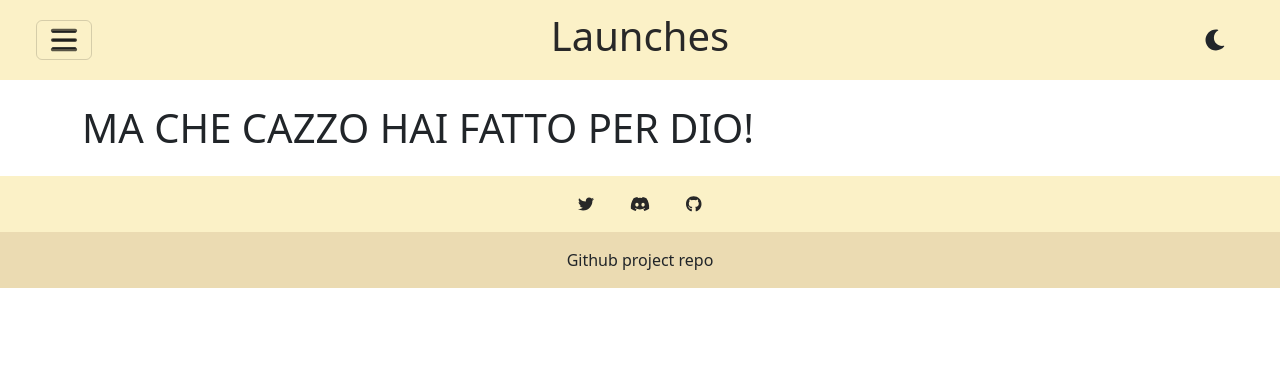
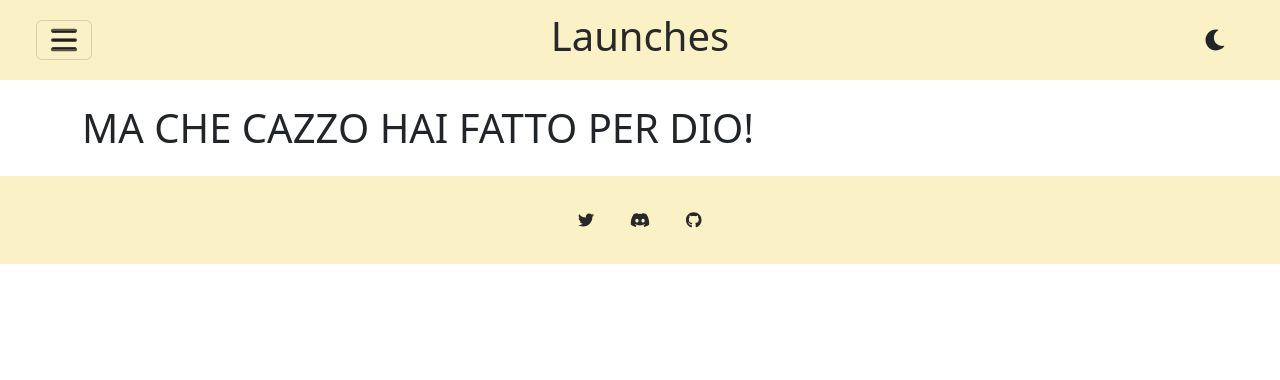
Before and after one commit to deltaplanoo/LaunchBot, a Django app: page / in a window 1280 px wide. Shown: the top 380 px of the page. Run offline with Django 4.2, Linux system fonts and the light colour scheme.

Commit message:
dio boia non funziona un cazzo

```diff
--- a/myapp/static/css/styles.css
+++ b/myapp/static/css/styles.css
@@ -5,13 +5,11 @@
   --hf-bg-color: var(--gb-light0);
   --body-color: var(--gb-dark0);
   --body-bg-color: var(--gb-light0_hard);
-  --copyright-bg-color: var(--gb-light1);
 
   /* DARK THEME */
   --hf-bg-color-dark: var(--gb-dark0);
   --body-color-dark: var(--gb-light0);
   --body-bg-color-dark: var(--gb-dark0_hard);
-  --copyright-bg-color-dark: var(--gb-dark1);
 }
 
 body.dark-mode{
@@ -25,10 +23,6 @@ footer, footer a {
   color: var(--body-color);
   text-decoration: none;
 }
-footer #copyright,
-footer #copyright a {
-  background-color: var(--copyright-bg-color);
-}
 body.dark-mode header,
 body.dark-mode header a,
 body.dark-mode a.nav-link,
@@ -38,10 +32,6 @@ body.dark-mode footer a {
   background-color: var(--hf-bg-color-dark);
   color: var(--body-color-dark);
   text-decoration: none;
-}
-body.dark-mode footer #copyright,
-body.dark-mode footer #copyright a {
-  background-color: var(--copyright-bg-color-dark);
 }
 
 body {
--- a/myapp/static/js/script.js
+++ b/myapp/static/js/script.js
@@ -1,31 +1,19 @@
-const themeToggle = document.getElementById('theme-toggle');
+document.addEventListener('DOMContentLoaded', function() {
   const body = document.body;
+  const themeToggle = document.getElementById('themeToggle');
 
-// Conditionally format rows
-function condFormat() {
-  var rows = document.querySelectorAll('table tr');
-  rows.forEach(function(row) {
-    if (row.cells[0].textContent === 'TBC') {
-      row.classList.add('table-warning');
-    }else if (row.cells[0].textContent === 'Go') {
-      row.classList.add('table-success');
-    }
-  });
-}
-
-themeToggle.addEventListener('click', function () {
-  // Toggle dark mode for the body
+  function themeSwitch() {
     body.classList.toggle('dark-mode');
 
-  // Toggle dark mode for every table
     const tables = document.querySelectorAll('table');
     tables.forEach(table => {
       table.classList.toggle('table-dark');
     });
 
-  // Update the theme toggle button icon
     const isDarkMode = body.classList.contains('dark-mode');
     themeToggle.innerHTML = isDarkMode ? '<i class="fas fa-sun"></i>' : '<i class="fas fa-moon"></i>';
+  }
+
+  // Add event listener for themeToggle button
+  themeToggle.addEventListener('click', themeSwitch);
 });
-
-document.addEventListener('DOMContentLoaded', condFormat);
--- a/myapp/templates/base.html
+++ b/myapp/templates/base.html
@@ -61,33 +61,29 @@
   </main>
 
   <footer class="text-center mt-auto">
-    <div class="container-fluid pt-3">
+    <div class="container-fluid py-3">
       <!-- Section: Social media -->
-      <section class="mb-3">
+      <section class="my-3">
         <!-- Twitter -->
-        <a class="m-3" href="https://x.com/cianiPie" target="_blank"
+        <a class="mx-3" href="https://x.com/cianiPie" target="_blank"
           role="button" data-mdb-ripple-color="dark"><i class="fab fa-twitter"></i>
         </a>
         <!-- Discord -->
-        <a class="m-3" href="https://discord.com/users/683776029994778651" target="_blank" role="button"
+        <a class="mx-3" href="https://discord.com/users/683776029994778651" target="_blank" role="button"
           data-mdb-ripple-color="dark"><i class="fab fa-discord"></i></a>
         <!-- Github -->
-        <a class="m-3" href="https://github.com/deltaplanoo" target="_blank"
+        <a class="mx-3" href="https://github.com/deltaplanoo" target="_blank"
           role="button" data-mdb-ripple-color="dark"><i class="fab fa-github"></i></a>
       </section>
     </div>
-    <div class="text-center text-dark p-3" id="copyright">
-      <a class="text-dark" href="https://github.com/deltaplanoo/LaunchBot">Github project repo</a>
-    </div>
   </footer>
-
-  <script src="{% static 'js/script.js' %}"></script>
   <!-- Bootstrap js (navbar toggler) -->
   <script src="https://cdn.jsdelivr.net/npm/bootstrap@5.3.2/dist/js/bootstrap.bundle.min.js"
     integrity="sha384-C6RzsynM9kWDrMNeT87bh95OGNyZPhcTNXj1NW7RuBCsyN/o0jlpcV8Qyq46cDfL"
     crossorigin="anonymous"></script>
   <!-- FontAwesome js -->
   <script src="https://cdnjs.cloudflare.com/ajax/libs/font-awesome/6.0.0-beta3/js/all.min.js"></script>
+  <script src="{% static 'js/script.js' %}"></script>
 
 </body>
 
--- a/myapp/templates/upcoming.html
+++ b/myapp/templates/upcoming.html
@@ -8,7 +8,7 @@
       <!-- TODO: change row color based on status -->
       <!-- TODO: change table theme based on global site theme -->
 
-    <table class="table table-striped table-hover table-dark" border="1">
+    <table class="table table-striped table-hover" border="1">
       <thead>
         <tr>
           <th>Status</th>
```
Lines whose indentation alone changed are shown as unchanged.
